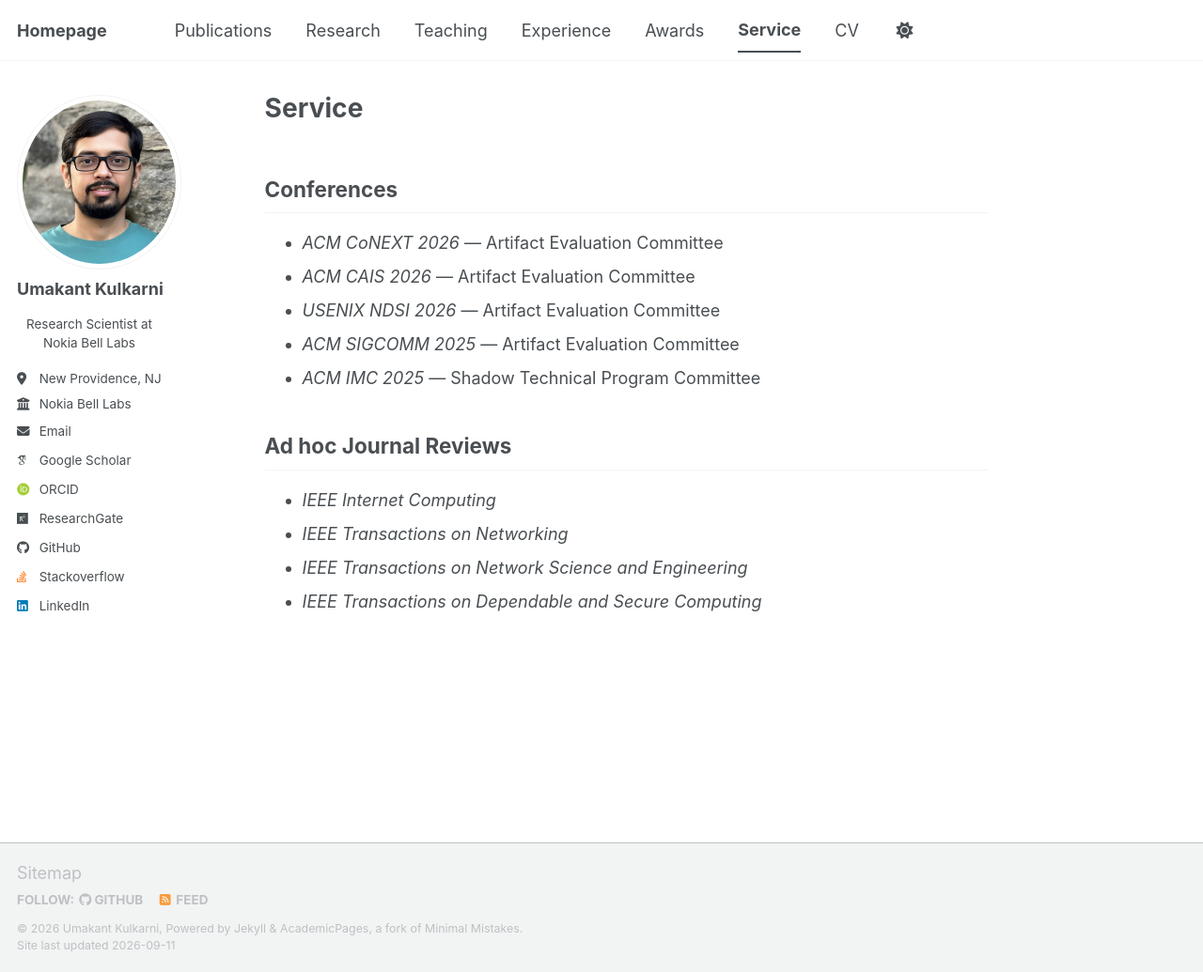
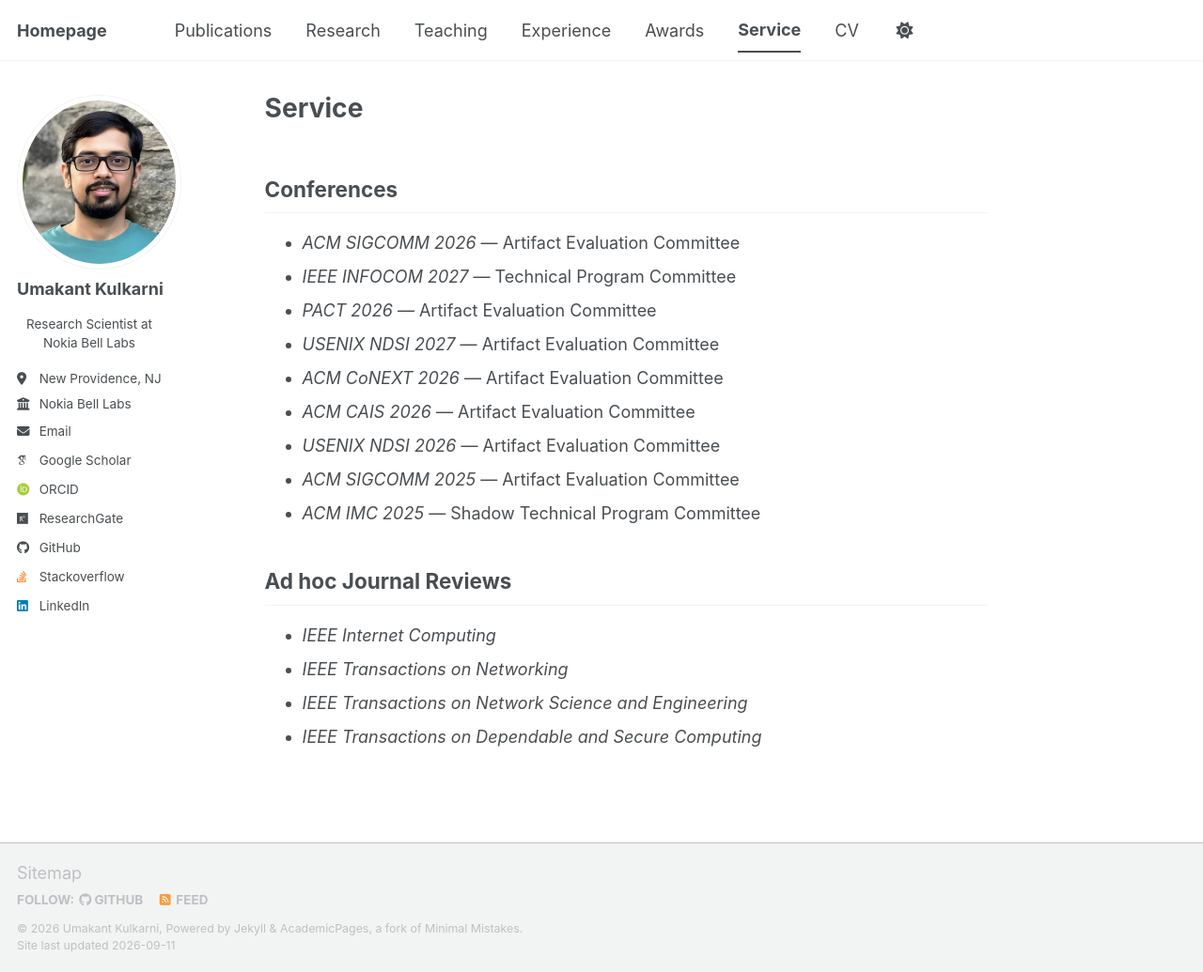
Before and after one commit to UmakantKulkarni/UmakantKulkarni.github.io, a Jekyll site: the page built from _pages/service.md, in a window 1280 px wide and 1035 px high. Shown: the whole window at 94% size. Built offline with Jekyll 4.4.1, drawn with Linux system fonts in a browser that asks for light colours; some web fonts are replaced; a script bundle is joined from its source files by our own code; library files that are not in the unit come from our copies.

Commit message:
Update service.md

```diff
--- a/_pages/service.md
+++ b/_pages/service.md
@@ -9,6 +9,10 @@ author_profile: true
 
 ## Conferences
 
+- *ACM SIGCOMM 2026* — Artifact Evaluation Committee
+- *IEEE INFOCOM 2027* — Technical Program Committee
+- *PACT 2026* — Artifact Evaluation Committee
+- *USENIX NDSI 2027* — Artifact Evaluation Committee
 - *ACM CoNEXT 2026* — Artifact Evaluation Committee
 - *ACM CAIS 2026* — Artifact Evaluation Committee
 - *USENIX NDSI 2026* — Artifact Evaluation Committee
```
